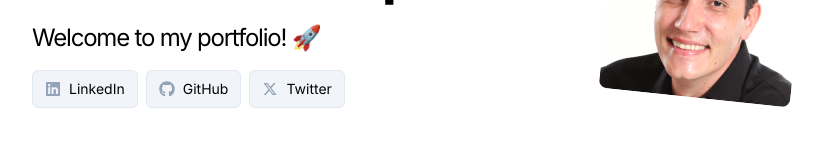
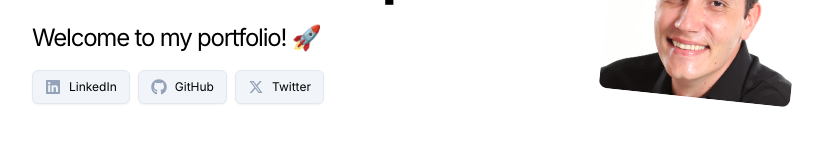
Before and after one commit to hrohden/hrohden.github.io, a React (Vite) app: page / in a window 1280 px wide. Shown: the part 196-356 px from the top of the page, without its empty margins (224-1055 px from the left). Built offline with nearby package versions, Linux system fonts and the light colour scheme.

Commit message:
Update SocialMediaButton component styles

```diff
--- a/src/components/SocialMediaButton.tsx
+++ b/src/components/SocialMediaButton.tsx
@@ -6,9 +6,9 @@ type Props = {
 const SocialMediaButton = (props: Props) => {
   return (
     <a href={props.url} target="_blank">
-      <span className="border border-slate-200 px-3 py-2 bg-slate-100 rounded-md flex flex-row gap-2 items-center">
+      <span className="border shadow-sm border-slate-200 px-3 py-2 bg-slate-100 rounded-md inline-flex flex-row gap-2 items-center">
         <span className="text-slate-400">{props.icon}</span>
-        <span className="text-sm">{props.text}</span>
+        <span className="text-xs">{props.text}</span>
       </span>
     </a>
   );
```
